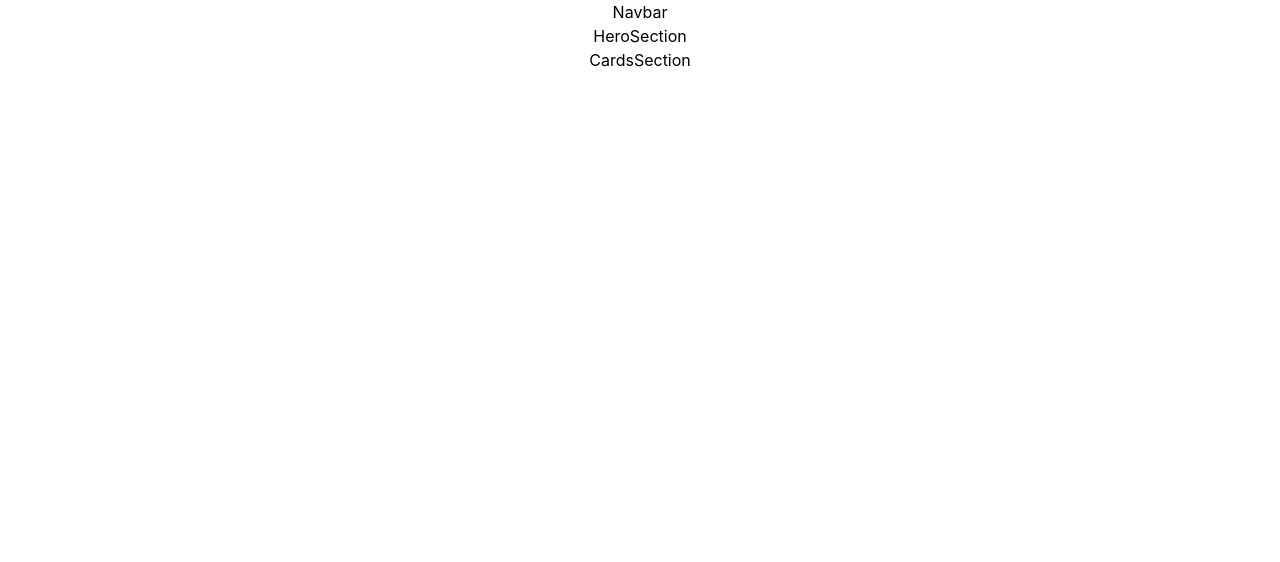
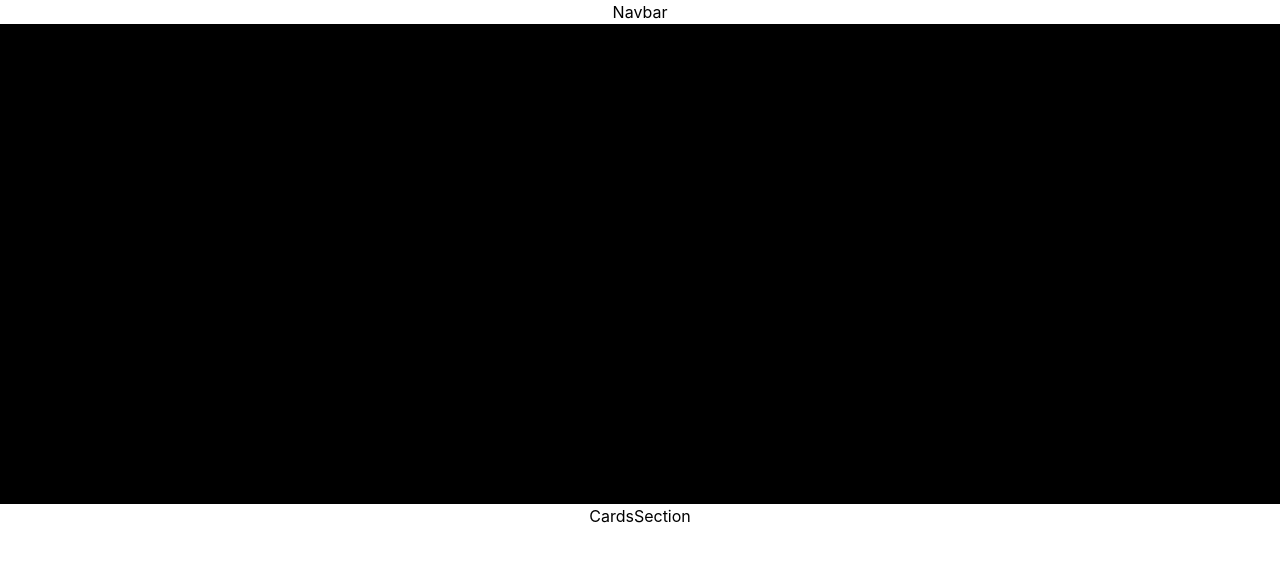
Before and after one commit to Arpitvijay7/CU_FOODS_Front-End, a React (Create React App) app: page / in a window 1280 px wide. Shown: the top 562 px of the page. Built offline with nearby package versions, Linux system fonts and the light colour scheme.

Commit message:
tailwind css fixed

```diff
--- a/src/App.js
+++ b/src/App.js
@@ -1,4 +1,3 @@
-
 import './App.css';
 import Routings from './Components/main/Routes/Routes';
 function App() {
--- /dev/null
+++ b/src/Components/main/UI/Screens/Home/HeroSection/HeroStyles.css
@@ -0,0 +1,3 @@
+.HeroSection{
+
+}
--- a/src/Components/main/UI/Screens/Home/HeroSection/index.jsx
+++ b/src/Components/main/UI/Screens/Home/HeroSection/index.jsx
@@ -1,8 +1,13 @@
 import React from 'react'
-
+import Hero from "../../../../../../Assets/Homepage/heroimg.jpg"
+import "./HeroStyles.css"
 const HeroSection = () => {
   return (
-    <div>HeroSection</div>
+    <>
+      <div className='w-full bg-black h-[60vh] HeroSection'>
+          avbnm
+      </div>
+    </>
   )
 }
 
--- a/tailwind.config.js
+++ b/tailwind.config.js
@@ -1,6 +1,8 @@
 /** @type {import('tailwindcss').Config} */
 module.exports = {
-  content: ["./src/**/*.{html,js}"],
+  content: [
+    "./src/**/*.{js,jsx,ts,tsx}",
+  ],
   theme: {
     extend: {},
   },
```
Also changed, not shown: src/Assets/Homepage/heroimg.jpg (added).
